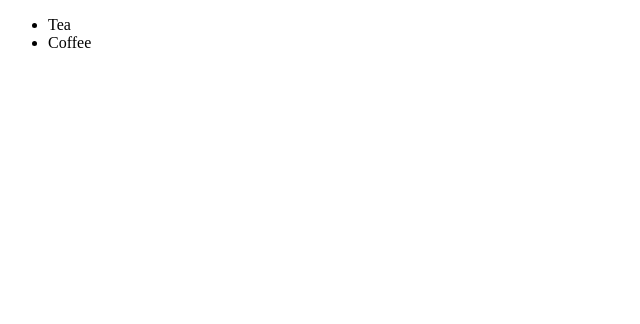
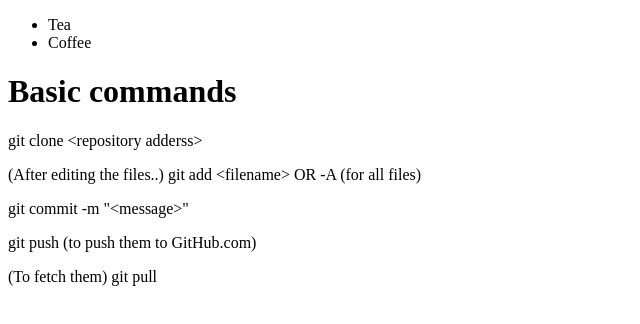
Before and after one commit to sarojkumar007/newGitTest, a plain HTML site: page index.html in a window 1280 px wide. Shown: the whole page, without its empty margins (0-640 px from the left). Drawn offline with Linux system fonts and the light colour scheme.

Commit message:
edited index.html

```diff
--- a/index.html
+++ b/index.html
@@ -8,5 +8,11 @@
 		<li>Tea</li>
 		<li>Coffee</li>
 	</ul>
+	<h1>Basic commands</h1>
+	<p>git clone &lt;repository adderss></p>
+	<p>(After editing the files..) git add &lt;filename> OR -A (for all files)</p>
+	<p>git commit -m "&lt;message>"</p>
+	<p>git push (to push them to GitHub.com)</p>
+	<p>(To fetch them) git pull</p>
 </body>
 </html>
```
